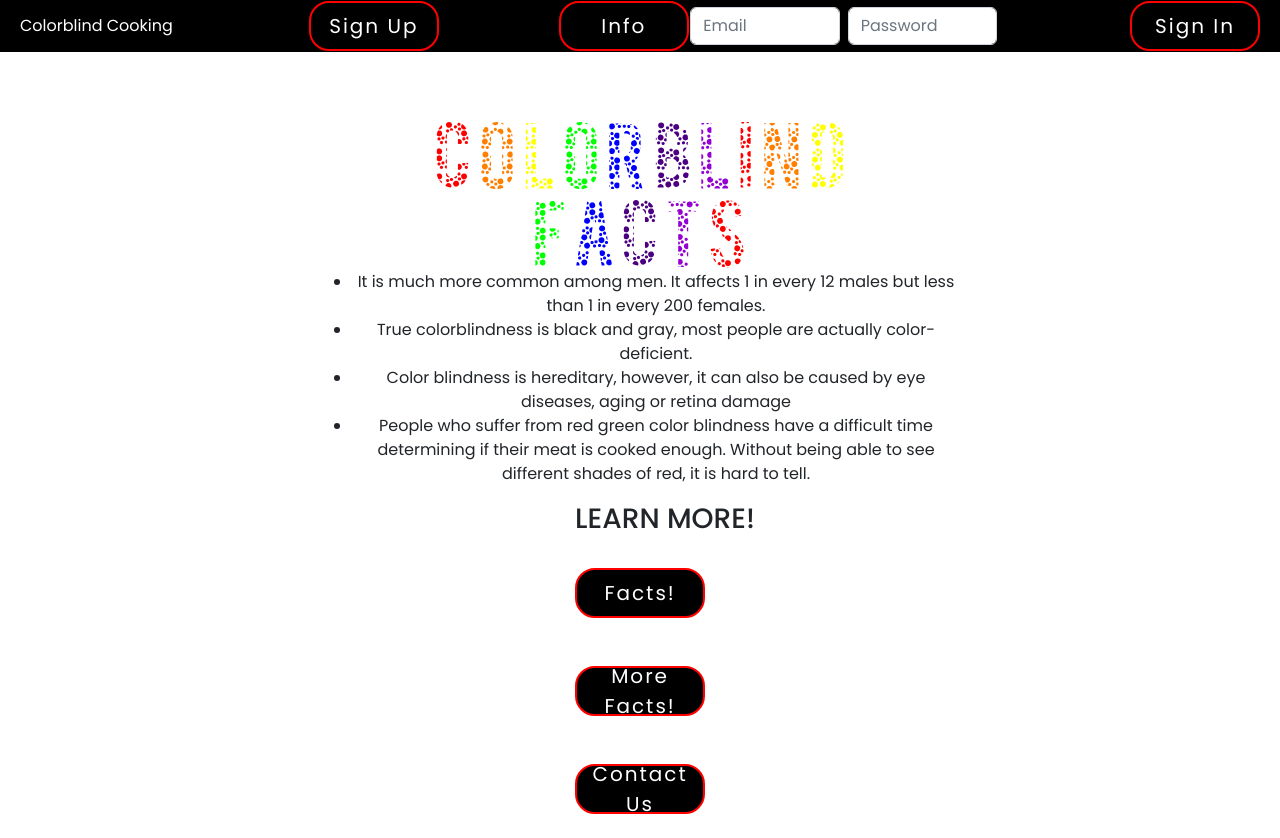
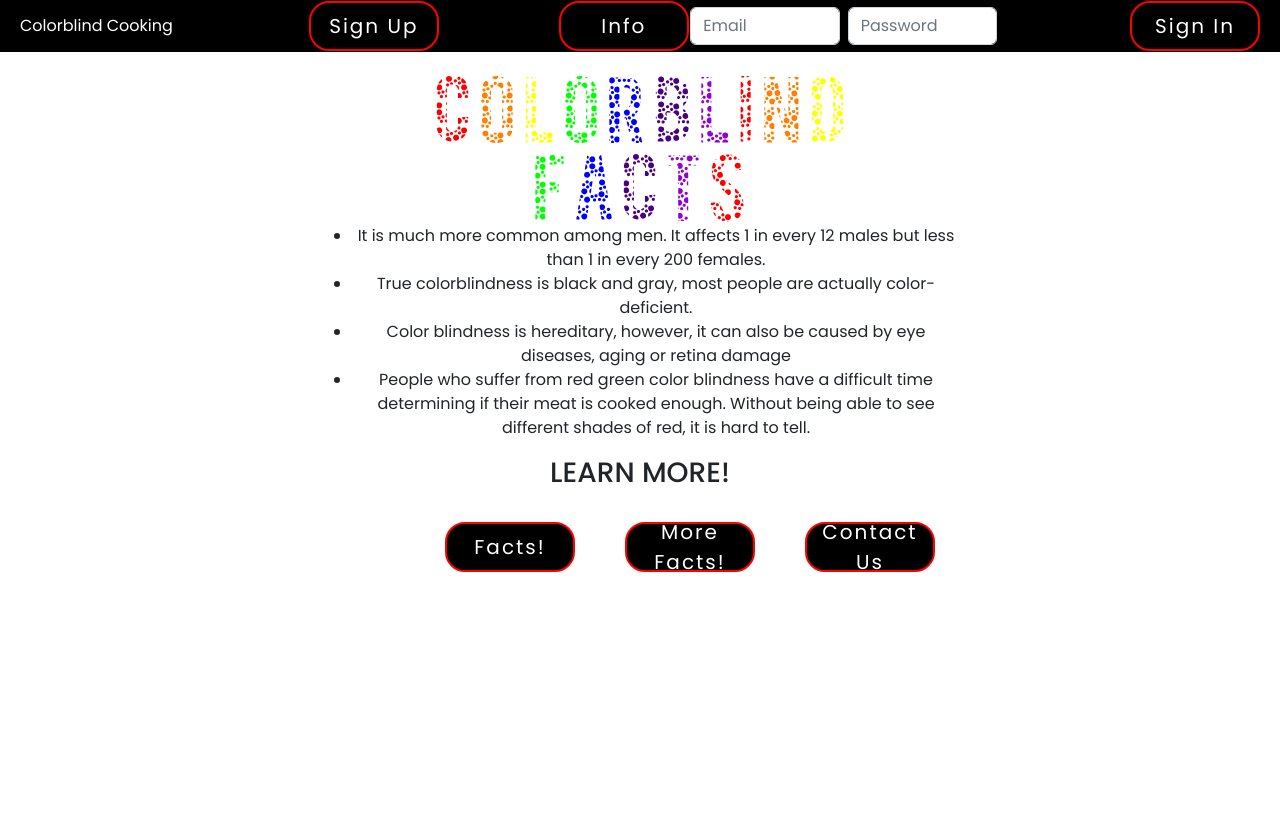
Before and after one commit to ArtbyDMT/Colorblind-Cooking, a React (Create React App) app: page /info in a window 1280 px wide. After the commit the page ends 800 px from the top, so only its background shows below. Built offline with nearby package versions, Linux system fonts and the light colour scheme.

Commit message:
edited css for buttons

```diff
--- a/src/components/pages/EditUser.css
+++ b/src/components/pages/EditUser.css
@@ -185,3 +185,10 @@ body {
 .formpage{
     margin-top: 35px;
 }
+
+.editbuttons{
+    display: flex;
+    justify-content: space-evenly;
+    margin-left:115px;
+    padding-bottom: 5px;
+}
--- a/src/components/pages/EditUser.js
+++ b/src/components/pages/EditUser.js
@@ -1,6 +1,5 @@
 import axios from "axios";
-import React, { useEffect, useState } from "react";
-import { Link, useNavigate, useParams } from "react-router-dom";
+import {useNavigate} from "react-router-dom";
 import FireButton from "../buttons/FireButton";
 import flameonly from '../logo/flameonly.gif';
 import "./EditUser.css";
--- a/src/components/pages/Info.css
+++ b/src/components/pages/Info.css
@@ -2,6 +2,7 @@
     width: 50%;
     height: 50%;
     justify-content: center;
+    margin-top: 50px;
 
 }
 
@@ -18,10 +19,11 @@ justify-content: center;
 }
 
 
-.infobuttons{
+.factsbuttons{
     display: flex;
-    justify-content: center;
+    justify-content: space-evenly;
+    padding-bottom: 50px;
+    padding-left:100px;
 
-    align-items: center;
-    margin-left: 50px;
+
 }
--- a/src/components/pages/Info.js
+++ b/src/components/pages/Info.js
@@ -9,10 +9,7 @@ export default function Info() {
     return (
         <div className="container-aboutus">
                 <div className="img-and-ul">
-                <br />
-                <br />
-                <br />
-                <br />
+
                 <img src={colorblindfacts} className="imagefacts" alt="colorblind"/>
 
                 <ul className="fact-list">
@@ -21,11 +18,11 @@ export default function Info() {
                     <li>Color blindness is hereditary, however, it can also be caused by eye diseases, aging or retina damage</li>
                     <li>People who suffer from red green color blindness have a difficult time determining if their meat is cooked enough. Without being able to see different shades of red, it is hard to tell.</li>
                 </ul>
-                <div className="infobuttons">
-                <div className="factsbuttons">
+                {/* <div className="infobuttons"> */}
+
                     <h3 className="h3">Learn More!</h3>
                     <br />
-
+                    <div className="factsbuttons">
                     <div className="factsfirebutton">
                         <FireButton
                             type="submit"
@@ -56,6 +53,6 @@ export default function Info() {
 
                </div>
                 </div>
-                </div>
+                // </div>
     )
 }
```
